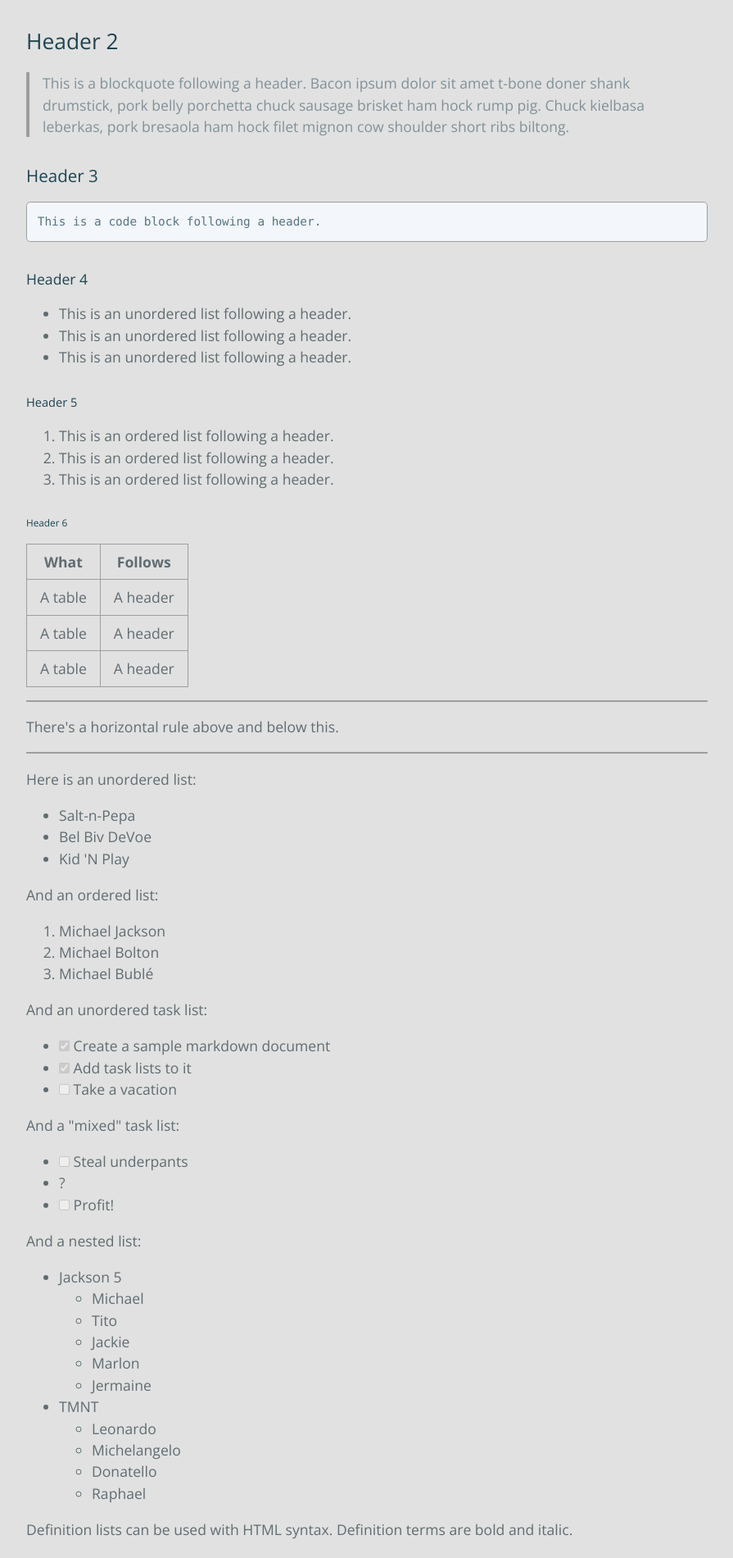
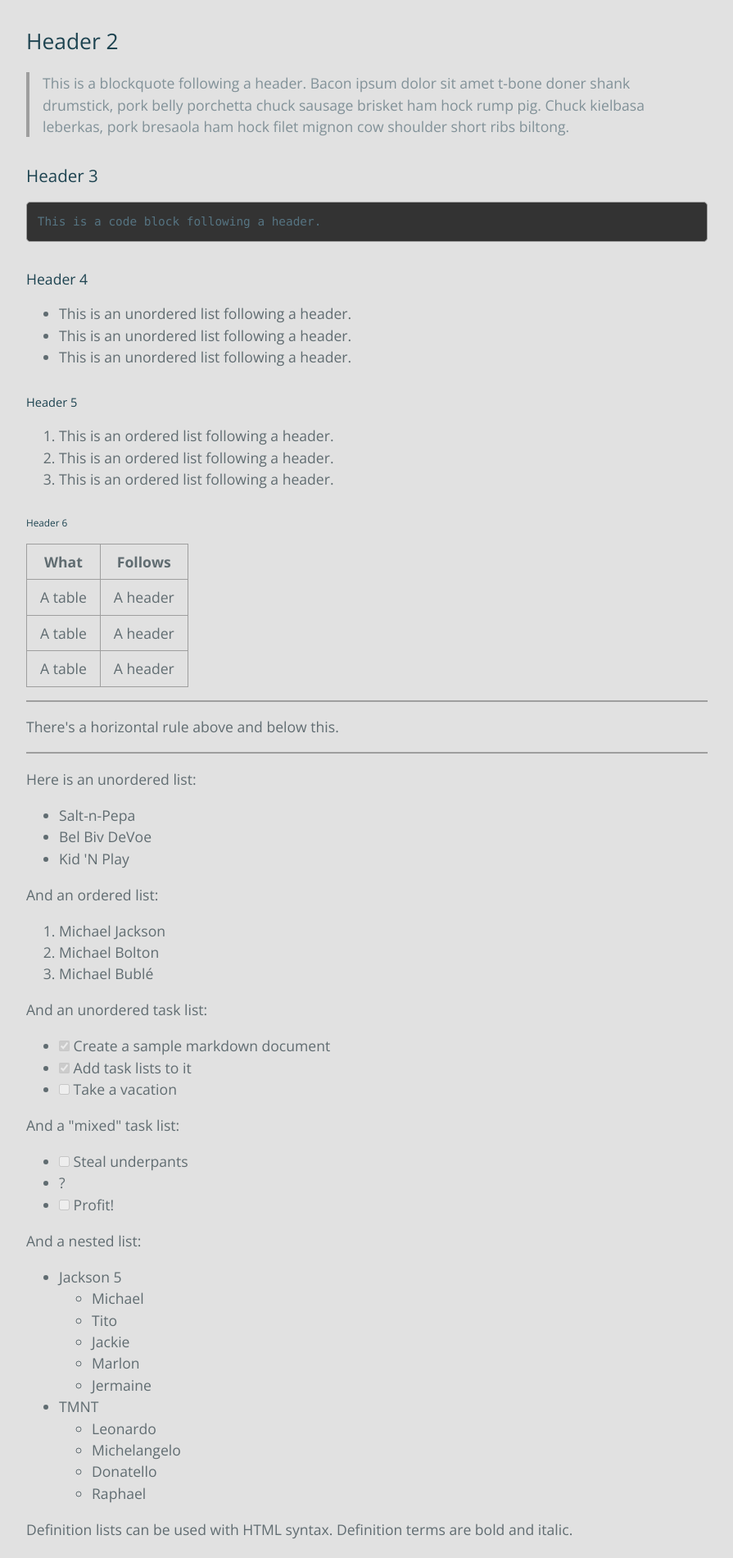
Before and after one commit to itho/itho.github.io, a Jekyll site: the page built from test/index.html, in a window 1280 px wide. Shown: the part 993-2893 px from the top of the page at 82% size, without its empty margins (192-1087 px from the left). Built offline with Jekyll 4.4.1, drawn with Linux system fonts in a browser that asks for light colours.

Commit message:
Update cayman.css

```diff
--- a/resources/css/cayman.css
+++ b/resources/css/cayman.css
@@ -143,7 +143,7 @@ a {
     font: 1rem Consolas, "Liberation Mono", Menlo, Courier, monospace;
     color: #567482;
     word-wrap: normal;
-    background-color: #f3f6fa;
+    background-color: #333; /* prev #f3f6fa - changed for monokai highlighting */
     border: solid 1px #9e9e9e; /* prev #dce6f0 */
     border-radius: 0.3rem; }
     .main-content pre > code {
```
